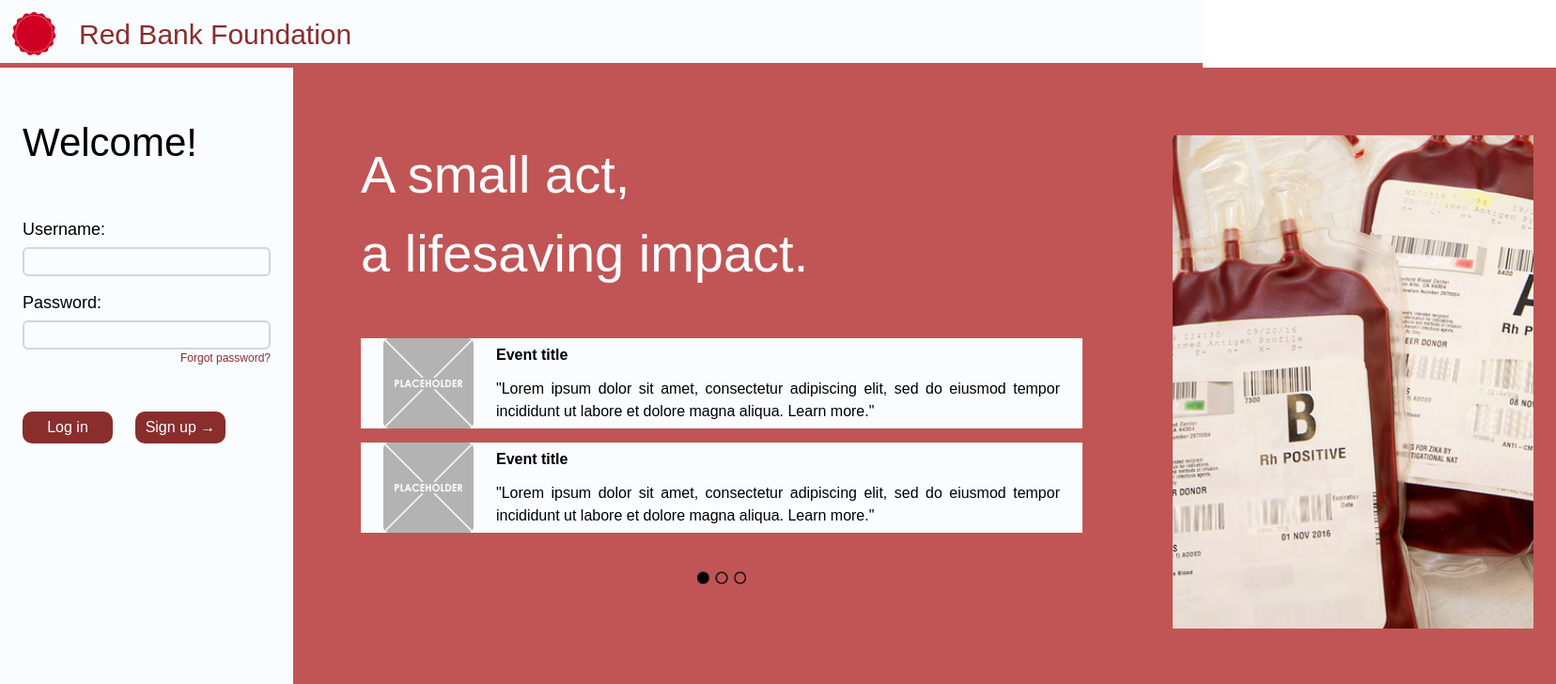
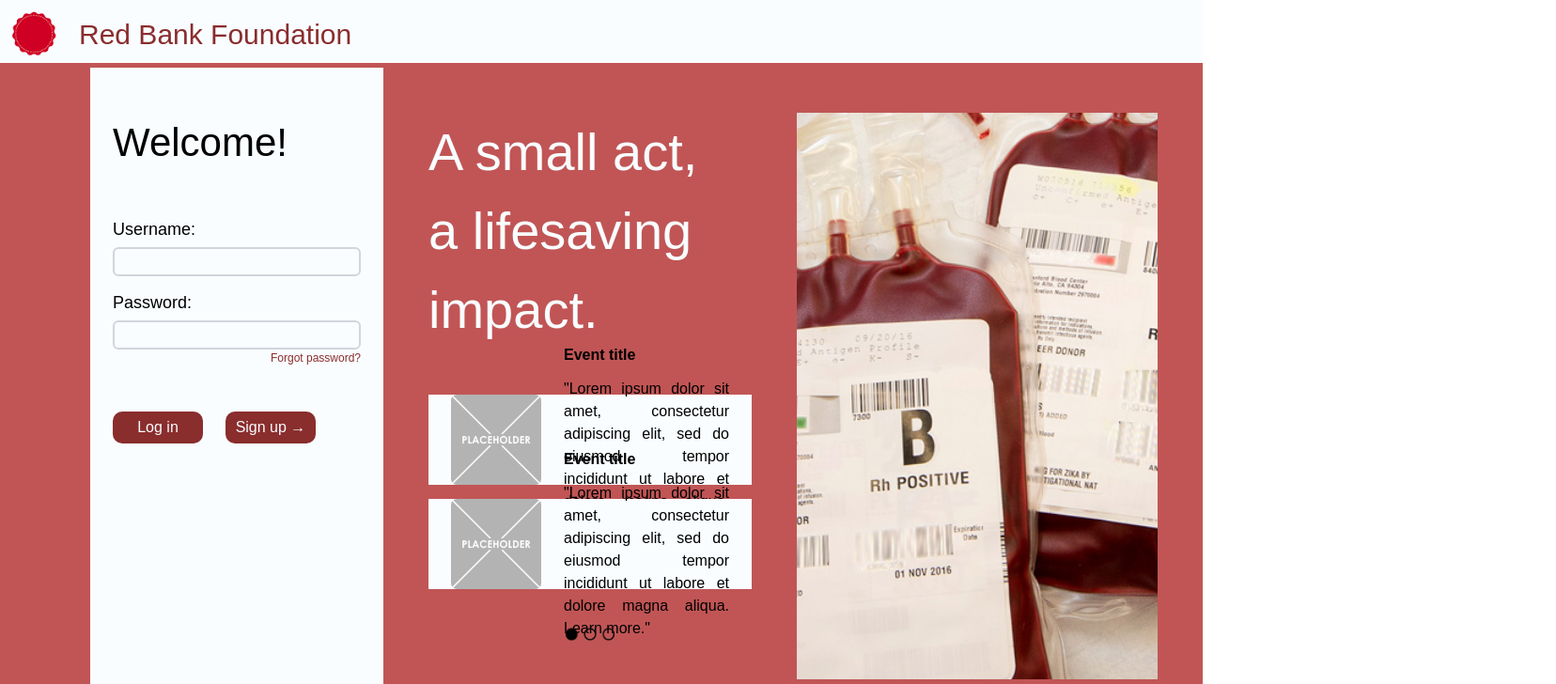
Before and after one commit to RanFrosh/CSSWENG-Blood-Digitalization, a Next.js app in the folder sweng/: page / in a window 1280 px wide. Shown: the top 728 px of the page at 94% size, 1656 px wide, since content can reach past the window. Built offline with nearby package versions, Linux system fonts and the light colour scheme.

Commit message:
reworked ui

```diff
--- a/sweng/app/page.tsx
+++ b/sweng/app/page.tsx
@@ -32,10 +32,10 @@ export default function Home() {
             {/* Main Content */}
             <div className = "flex-1 bg-[#c15555] flex flex-row">
 
-                <div className = "w-[1in] bg-[#c15555]"></div>
+                <div className = "w-[1in] shrink-0 bg-[#c15555]"></div>
 
                 {/* Left Panel */}
-                <div className = "w-[3.25in] bg-[#f9fdff] p-[0.25in] flex flex-col gap-[0.5in]">
+                <div className = "w-[3.25in] shrink-0 bg-[#f9fdff] p-[0.25in] flex flex-col gap-[0.5in]">
 
                     <h1 className = "text-[42px] font-normal mt-[0.25in]">
                         Welcome!
@@ -82,9 +82,9 @@ export default function Home() {
                 </div>
 
                 {/* Main Panel */}
-                <div className = "flex-1 bg-[#c15555] p-[0.75in] pr-[0.25in] flex flex-row gap-[0.5in]">
+                <div className = "flex-1 bg-[#c15555] p-[0.5in] flex flex-row gap-[0.5in]">
 
-                    <div className = "w-[8.5in] flex flex-col gap-[0.5in]">
+                    <div className = "flex-1 flex flex-col gap-[0.5in]">
 
                         <div className = "header">
 
@@ -96,7 +96,7 @@ export default function Home() {
                         </div>
 
                         {/* Event List */}
-                        <div className = "w-[8in] flex flex-col gap-[15px]">
+                        <div className = "flex-1 flex flex-col gap-[15px]">
 
                             <div className = "h-[1in] p-[0.25in] bg-[#f9fdff] flex flex-row gap-[0.25in] items-center">
 
@@ -141,7 +141,7 @@ export default function Home() {
                         </div>
 
                         {/* Carousel */}
-                        <div className = "w-[8in] -mt-[0.5in] flex justify-center">
+                        <div className = "flex-1 -mt-[0.5in] flex justify-center">
 
                             <img
                                 className = "h-[1in]"
@@ -166,7 +166,7 @@ export default function Home() {
             </div>
 
             {/* Footer */}
-            <div className = "border-t-[5px] border-[#c15555] bg-[#8a2d2d] flex-1">
+            <div className = "border-t-[5px] border-[#c15555] bg-[#8a2d2d] h-[0.75in] shrink-0">
 
                 <div className = "p-[0.125in] text-center text-[#f9fdff]">
                     <p>additional text info like copyright etc</p>
```
